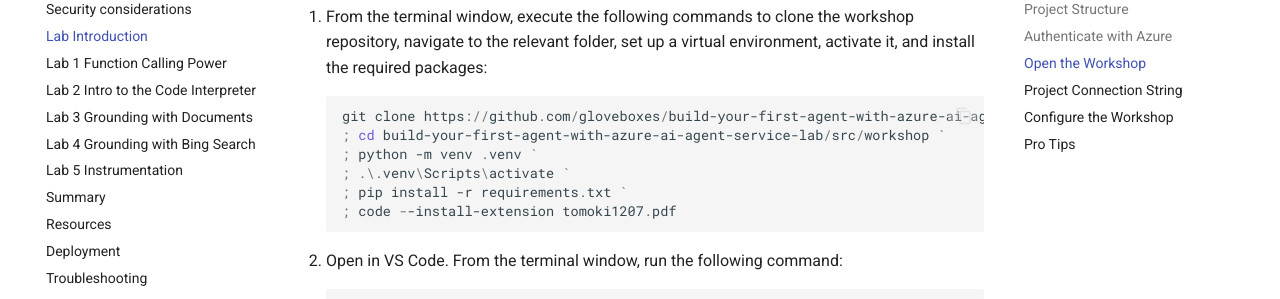
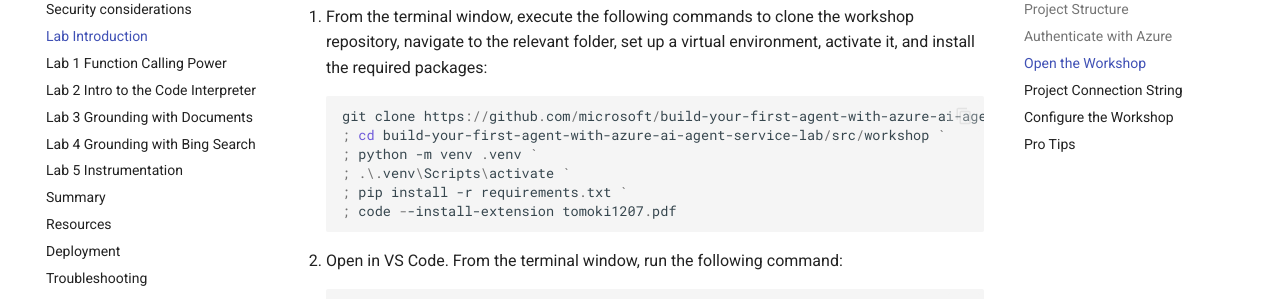
Before and after one commit to yelamanchili-murali/build-your-first-agent-with-azure-ai-agent-service-workshop, an MkDocs documentation site: the page built from docs/docs/lab_introduction.md, in a window 1280 px wide and 900 px high, scrolled down 2136 px. Shown: the part 153-452 px from the top of the window. Built offline with MkDocs 1.6.1 and Material for MkDocs 9.7.7, drawn with Linux system fonts in a browser that asks for light colours; some of the changed lines change nothing that is shown.

Commit message:
Update lab_introduction.md
updated the gh clone link

````diff
--- a/docs/docs/lab_introduction.md
+++ b/docs/docs/lab_introduction.md
@@ -70,7 +70,7 @@ Follow these steps to open the workshop in Visual Studio Code:
 1. From the terminal window, execute the following commands to clone the workshop repository, navigate to the relevant folder, set up a virtual environment, activate it, and install the required packages:
 
     ```powershell
-    git clone https://github.com/gloveboxes/build-your-first-agent-with-azure-ai-agent-service-lab.git `
+    git clone https://github.com/microsoft/build-your-first-agent-with-azure-ai-agent-service-workshop.git `
     ; cd build-your-first-agent-with-azure-ai-agent-service-lab/src/workshop `
     ; python -m venv .venv `
     ; .\.venv\Scripts\activate `
````
